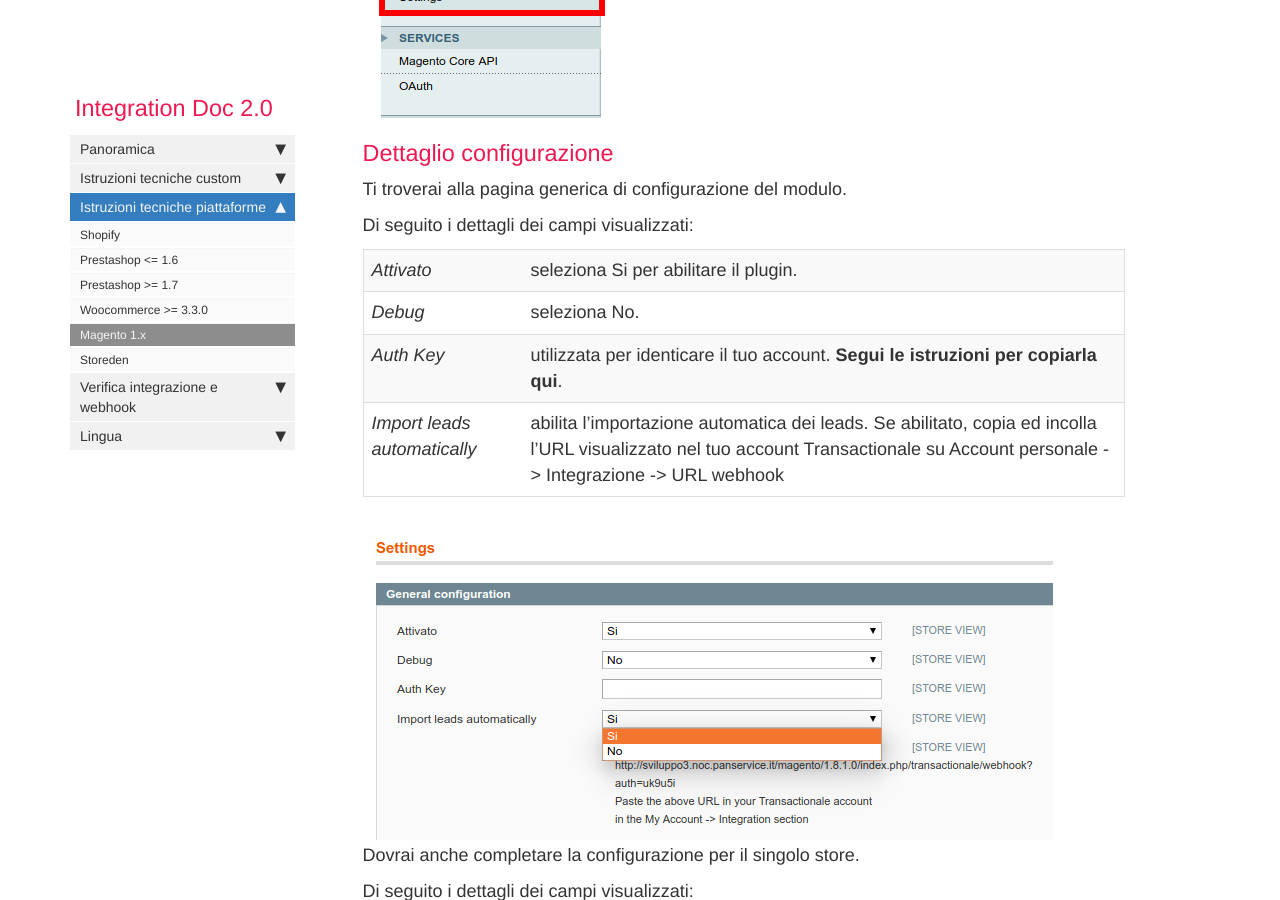
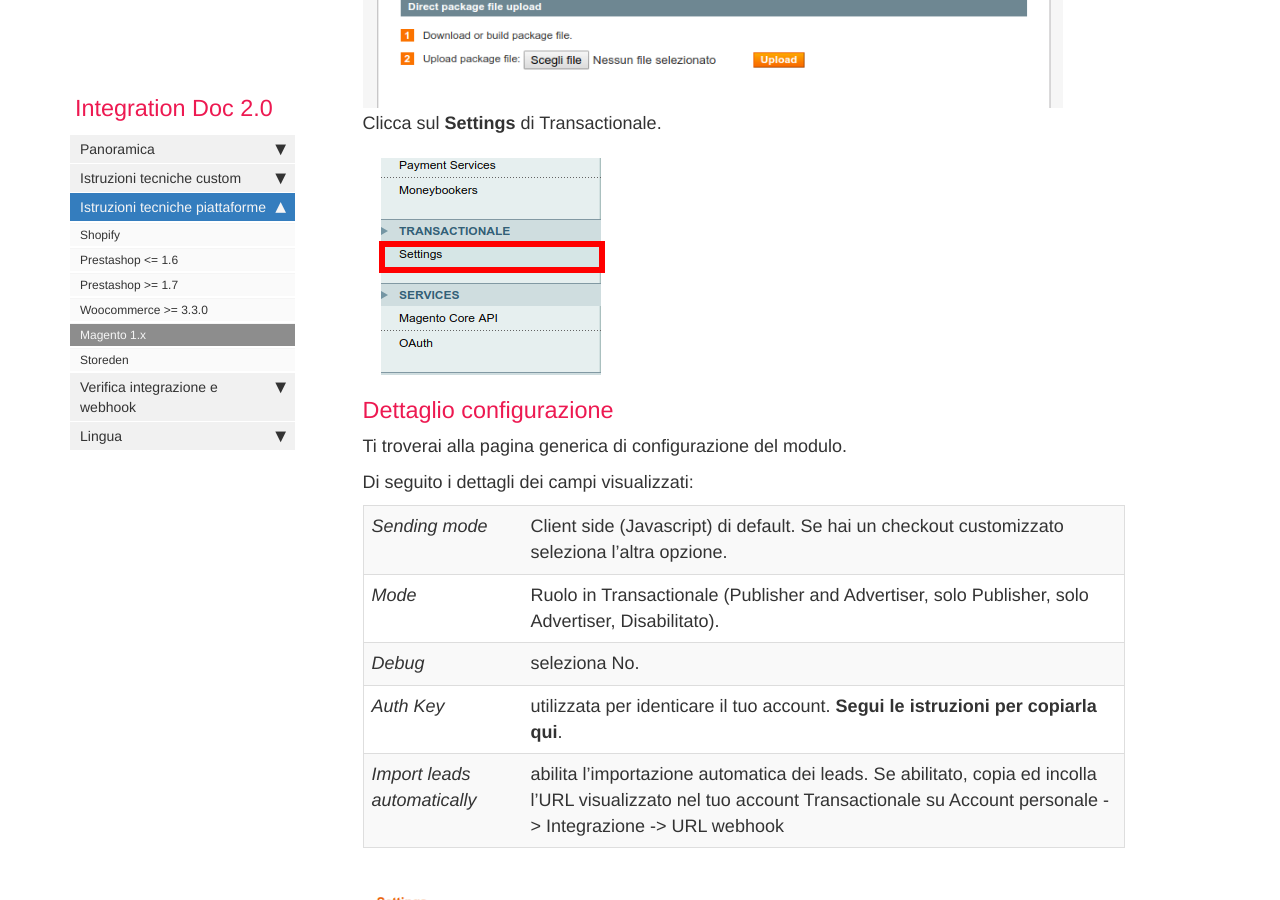
Before and after one commit to flyertech/trx_docs_it, a Jekyll site: the page built from pages/mydoc/magento.md, in a window 1280 px wide and 900 px high, scrolled down 1532 px. Built offline with Jekyll 4.4.1, drawn with Linux system fonts in a browser that asks for light colours; nearby versions of some CDN libraries; comment, search, counter and statistics services are not loaded; some of the changed text lies outside the part shown.

Commit message:
Magento plugin doc updated.

```diff
--- a/pages/mydoc/magento.md
+++ b/pages/mydoc/magento.md
@@ -9,6 +9,11 @@ folder: mydoc
  Puoi scaricare l'ultima versione del plugin Magento dalla sezione **My Account -> Integration -> Select Magento 1.x**, clicca su **Download the plugin**.
 
 {% include image.html file="magento/downloadplugin.png" url="images/magento/downloadplugin.png" %}
+
+### Disinstalla la vecchia versione del modulo
+Se avevi già installato il plugin di Magento procedi prima con la disistallazione dello stesso.
+
+{% include image.html file="magento/unistall.png" url="images/magento/unistall.png" %}
 
 ### Installa il modulo
 
@@ -26,12 +31,13 @@ Ti troverai alla pagina generica di configurazione del modulo.
 
 Di seguito i dettagli dei campi visualizzati:
 
-*Attivato*| seleziona Si per abilitare il plugin.
+*Sending mode*| Client side (Javascript) di default. Se hai un checkout customizzato seleziona l'altra opzione.
+*Mode*| Ruolo in Transactionale (Publisher and Advertiser, solo Publisher, solo Advertiser, Disabilitato).
 *Debug*| seleziona No.
 *Auth Key*|utilizzata per identicare il tuo account. **Segui le istruzioni per copiarla qui**.
 *Import leads automatically*|abilita l'importazione automatica dei leads. Se abilitato, copia ed incolla l'URL visualizzato nel tuo account Transactionale su Account personale -> Integrazione -> URL webhook
 
-{% include image.html file="magento/webhook.png" url="images/magento/webhook.png" %}
+{% include image.html file="magento/configuration.png" url="images/magento/configuration.png" %}
 
 Dovrai anche completare la configurazione per il singolo store.
 
```
Also changed, not shown: images/magento/configuration.png, images/magento/unistall.png (added).
